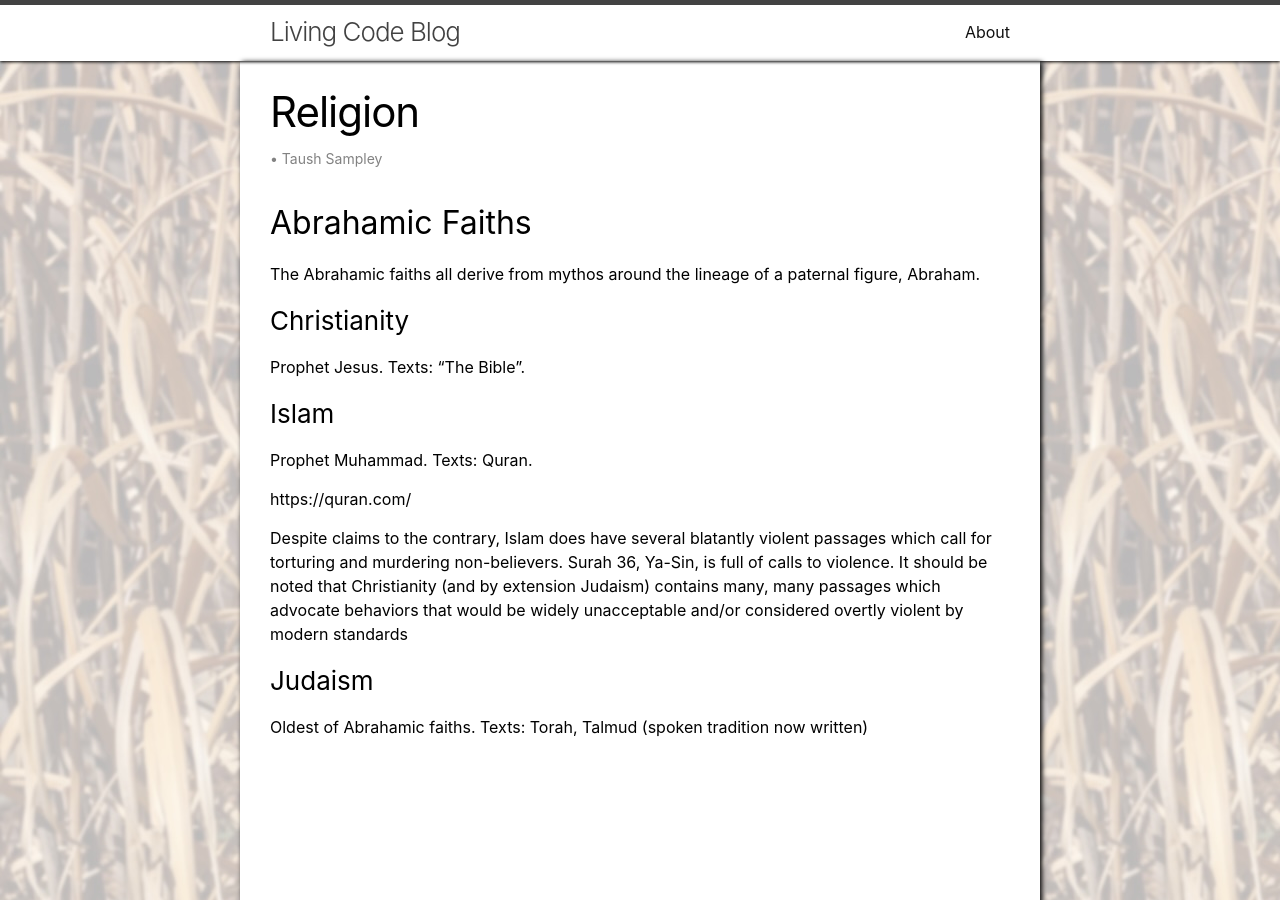
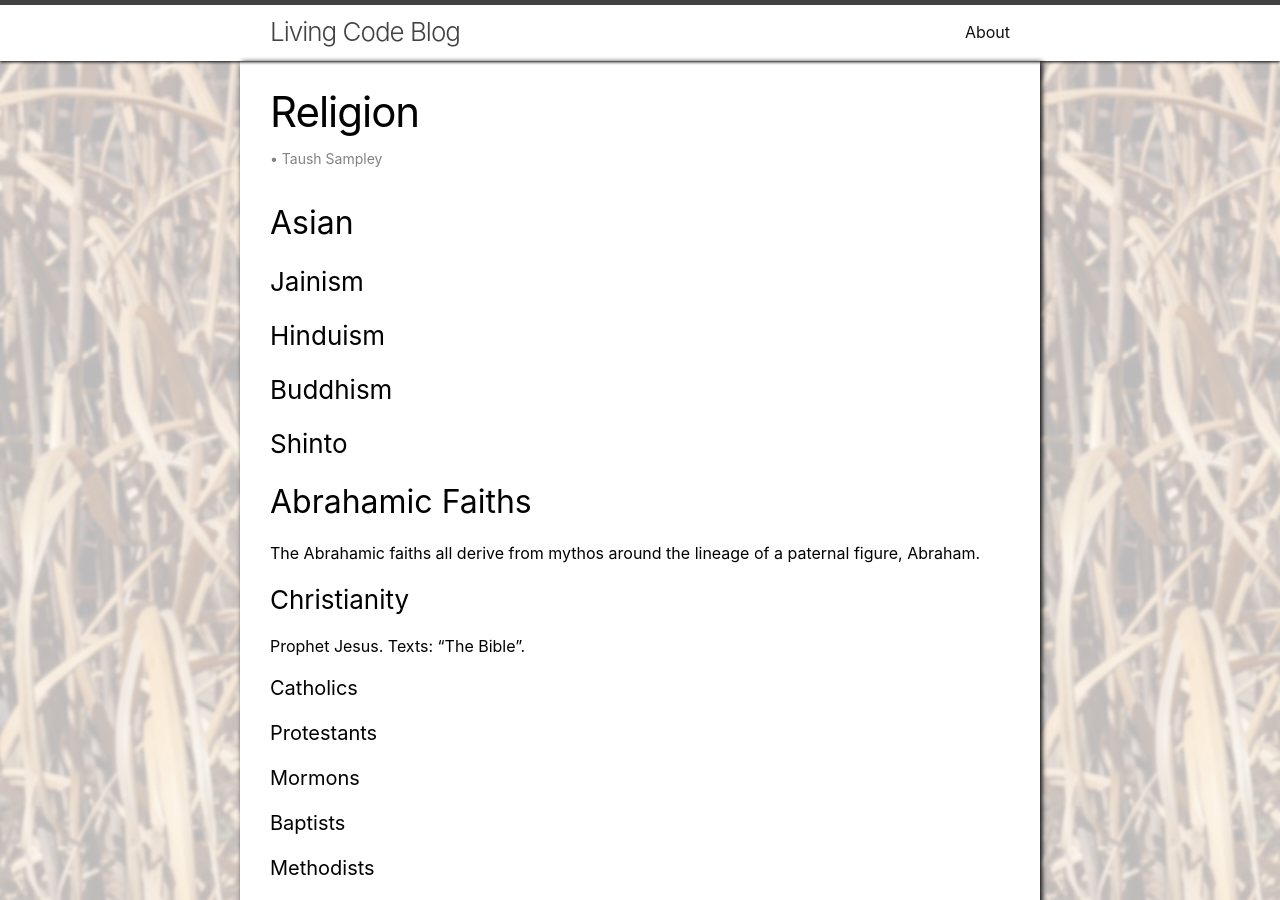
Before and after one commit to TSampley/TSampley.github.io, a Jekyll site: the page built from humanities/religion/index.md, in a window 1280 px wide and 900 px high. Built offline with Jekyll 4.4.1, drawn with Linux system fonts in a browser that asks for light colours; some of the changed text lies outside the part shown.

Commit message:
Add denominations

```diff
--- a/humanities/religion/index.md
+++ b/humanities/religion/index.md
@@ -6,12 +6,22 @@ description:
 # date: 2026-
 ---
 
+## Asian
+### Jainism
+### Hinduism
+### Buddhism
+### Shinto
 
 ## Abrahamic Faiths
 The Abrahamic faiths all derive from mythos around the lineage of a paternal figure, Abraham.
 
 ### Christianity
 Prophet Jesus. Texts: "The Bible".
+#### Catholics
+#### Protestants
+#### Mormons
+#### Baptists
+#### Methodists
 
 ### Islam
 Prophet Muhammad. Texts: Quran.
```
Also changed, not shown: other parts of humanities/religion/index.md (+9 -0 lines).
